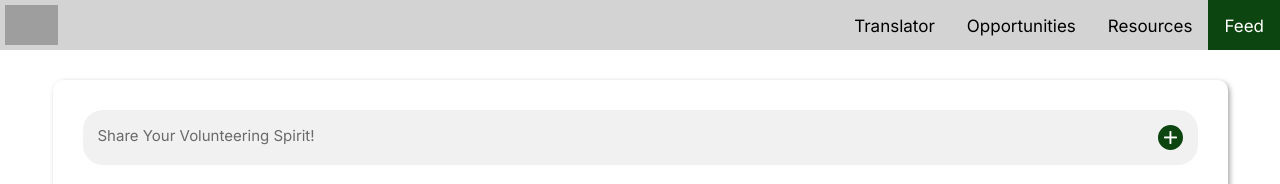
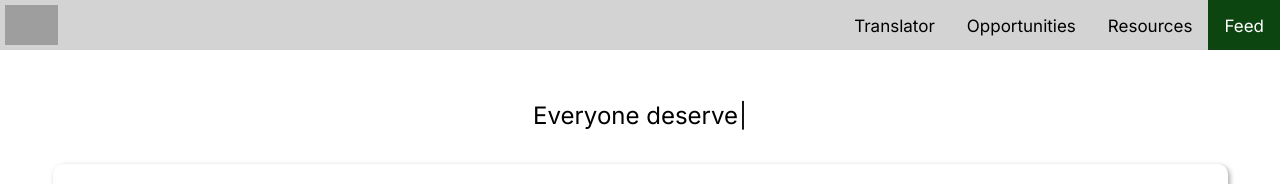
Before and after one commit to cfgchicago23/Team-5, a Next.js app in the folder frontend/: page /feed in a window 1280 px wide. Shown: the top 184 px of the page. Built offline with nearby package versions, Linux system fonts and the light colour scheme; no server answers; grey boxes are pictures that could not be loaded.

Commit message:
added typewriter

```diff
--- a/frontend/package.json
+++ b/frontend/package.json
@@ -18,7 +18,8 @@
     "next": "13.5.4",
     "openai": "^4.11.1",
     "react": "^18",
-    "react-dom": "^18"
+    "react-dom": "^18",
+    "typewriter-effect": "^2.21.0"
   },
   "devDependencies": {
     "@types/gapi": "^0.0.45",
--- a/frontend/src/app/feed/page.tsx
+++ b/frontend/src/app/feed/page.tsx
@@ -2,11 +2,29 @@
 import Navbar from '../components/Navbar'
 import '../globals.css'
 import Posts from '../components/Posts'
+import Typewriter from 'typewriter-effect';
 
 export default function Feed() {
   return (
+
     <main>
       <Navbar page="feed"/>
+      <div className='typewriter'>
+        <Typewriter
+          onInit={(typewriter) => {
+            typewriter.typeString('Welcome!')
+              .pauseFor(500)
+              .deleteAll()
+              .typeString('Everyone deserves kindness!')
+              .pauseFor(500)
+              .deleteAll()
+              .typeString('Join us in giving hopes to others.')
+              .pauseFor(500)
+              .deleteAll()
+              .start();
+          }}
+        />
+      </div>
       <Posts/>
     </main>
     )
--- a/frontend/src/app/globals.css
+++ b/frontend/src/app/globals.css
@@ -562,3 +562,11 @@ hr.solid {
   display: inline;
   margin-top: -2px;
 }
+
+/*****TYPEWRITER*****/
+.typewriter {
+  text-align: center;
+  margin: 1rem, 4rem, 1rem, 1rem;
+  padding-top: 2em;
+  font-size: 24px;
+}
```
Also changed, not shown: 1 other file (tests, documents, lock files or other folders).
